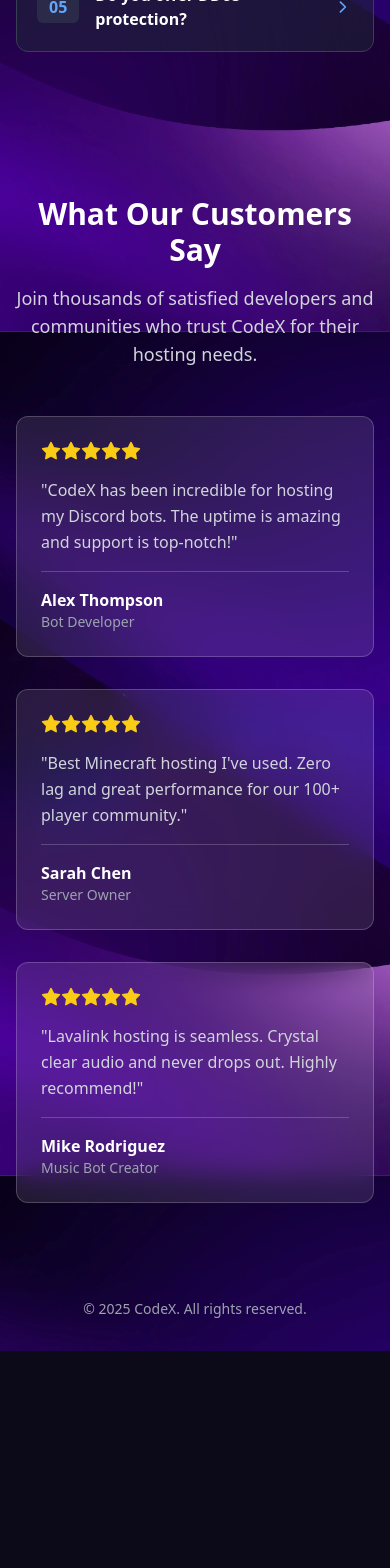
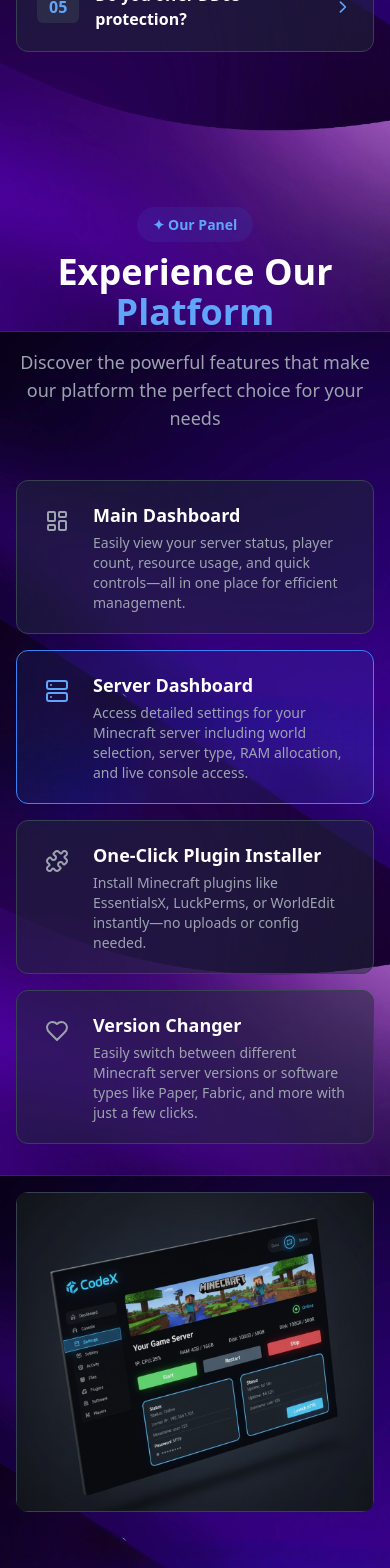
Before and after one commit to Gaeuly/Codex-Hosting, a React (Vite) app: page / in a window 390 px wide. Shown: the part 6420-7988 px from the top of the page. Before the commit the page ends 7771 px from the top, so only its background shows below. Built offline with nearby package versions, Linux system fonts and the light colour scheme.

Commit message:
update experience

```diff
--- a/src/App.tsx
+++ b/src/App.tsx
@@ -5,6 +5,7 @@
 import Locations from './components/Locations';
 import Pricing from './components/Pricing';
 import Questions from './components/Questions';
+import Experience from './components/Experience';
 import Reviews from './components/Reviews';
 import Footer from './components/Footer';
 import NotFound from './components/NotFound';
@@ -16,6 +17,7 @@
     <Locations />
     <Pricing />
     <Questions />
+    <Experience />
     <Reviews />
   </>
 );
--- /dev/null
+++ b/src/components/Experience.tsx
@@ -0,0 +1,139 @@
+import { useState, useEffect } from 'react';
+import { motion, AnimatePresence } from 'framer-motion';
+import { LayoutDashboard, Server, Puzzle, Heart } from 'lucide-react';
+
+// Data untuk setiap fitur yang akan ditampilkan
+const experienceData = [
+  {
+    icon: LayoutDashboard,
+    title: 'Main Dashboard',
+    description: 'Easily view your server status, player count, resource usage, and quick controls—all in one place for efficient management.',
+    image: '/experience.png'
+  },
+  {
+    icon: Server,
+    title: 'Server Dashboard',
+    description: 'Access detailed settings for your Minecraft server including world selection, server type, RAM allocation, and live console access.',
+    image: '/experience.png'
+  },
+  {
+    icon: Puzzle,
+    title: 'One-Click Plugin Installer',
+    description: 'Install Minecraft plugins like EssentialsX, LuckPerms, or WorldEdit instantly—no uploads or config needed.',
+    image: '/experience.png'
+  },
+  {
+    icon: Heart,
+    title: 'Version Changer',
+    description: 'Easily switch between different Minecraft server versions or software types like Paper, Fabric, and more with just a few clicks.',
+    image: '/experience.png'
+  }
+];
+
+const Experience = () => {
+  // State untuk melacak index fitur yang sedang aktif
+  const [activeIndex, setActiveIndex] = useState(0);
+
+  // useEffect untuk membuat slideshow otomatis
+  useEffect(() => {
+    const timer = setInterval(() => {
+      // Pindah ke slide berikutnya, kembali ke 0 jika sudah di akhir
+      setActiveIndex(prevIndex => (prevIndex + 1) % experienceData.length);
+    }, 5000); // Ganti slide setiap 5 detik
+
+    // Membersihkan timer saat komponen di-unmount
+    return () => clearInterval(timer);
+  }, []);
+
+  return (
+    <section id="experience" className="py-20 px-4 sm:px-6 lg:px-8 overflow-hidden">
+      <div className="max-w-7xl mx-auto">
+        {/* === Header Section === */}
+        <motion.div
+          initial={{ opacity: 0, y: 30 }}
+          whileInView={{ opacity: 1, y: 0 }}
+          viewport={{ once: true }}
+          transition={{ duration: 0.8 }}
+          className="text-center mb-12"
+        >
+          <span className="bg-blue-500/10 text-blue-400 text-sm font-semibold px-4 py-2 rounded-full">
+            ✦ Our Panel
+          </span>
+          <h2 className="text-4xl sm:text-5xl font-bold text-white mt-4">
+            Experience Our <span className="text-blue-400">Platform</span>
+          </h2>
+          <p className="text-lg text-gray-400 mt-4 max-w-2xl mx-auto">
+            Discover the powerful features that make our platform the perfect choice for your needs
+          </p>
+        </motion.div>
+
+        {/* === Konten Utama (Grid) === */}
+        <div className="grid grid-cols-1 lg:grid-cols-2 gap-12 items-center">
+
+          {/* === Kolom Kiri: Daftar Fitur === */}
+          <div className="space-y-4">
+            {experienceData.map((item, index) => {
+              const Icon = item.icon;
+              const isActive = activeIndex === index;
+              return (
+                <button
+                  key={index}
+                  onClick={() => setActiveIndex(index)}
+                  className={`relative w-full text-left p-5 rounded-xl border transition-all duration-300 ${
+                    isActive ? 'bg-blue-500/10 border-blue-500' : 'bg-gray-800/50 border-gray-700 hover:bg-gray-800/80'
+                  }`}
+                >
+                  {/* Animasi Loading Bar */}
+                  {isActive && (
+                    <motion.div
+                      key={activeIndex} // Kunci untuk mereset animasi saat index berubah
+                      className="absolute top-0 left-0 h-1 bg-blue-500 rounded-full"
+                      initial={{ scaleX: 0 }}
+                      animate={{ scaleX: 1 }}
+                      transition={{ duration: 5, ease: 'linear' }}
+                      style={{ originX: 0 }}
+                    />
+                  )}
+
+                  <div className="flex items-start gap-4">
+                    <div className={`p-2 rounded-md ${isActive ? 'text-blue-400' : 'text-gray-400'}`}>
+                      <Icon size={24} />
+                    </div>
+                    <div>
+                      <h3 className="font-semibold text-white text-lg">{item.title}</h3>
+                      <p className="text-gray-400 text-sm mt-1">{item.description}</p>
+                    </div>
+                  </div>
+                </button>
+              );
+            })}
+          </div>
+
+          {/* === Kolom Kanan: Tampilan Gambar === */}
+          <motion.div
+            initial={{ opacity: 0, scale: 0.9 }}
+            whileInView={{ opacity: 1, scale: 1 }}
+            viewport={{ once: true }}
+            transition={{ duration: 0.8 }}
+            className="relative w-full h-80 rounded-xl bg-gray-800/50 border border-gray-700 p-4"
+          >
+            <AnimatePresence>
+              <motion.img
+                key={activeIndex} // Kunci untuk animasi ganti gambar
+                src={experienceData[activeIndex].image}
+                alt={experienceData[activeIndex].title}
+                initial={{ opacity: 0 }}
+                animate={{ opacity: 1 }}
+                exit={{ opacity: 0 }}
+                transition={{ duration: 0.5 }}
+                className="absolute inset-0 w-full h-full object-cover rounded-lg"
+              />
+            </AnimatePresence>
+          </motion.div>
+        </div>
+      </div>
+    </section>
+  );
+};
+
+export default Experience;
```
Also changed, not shown: public/experience.png (added).
